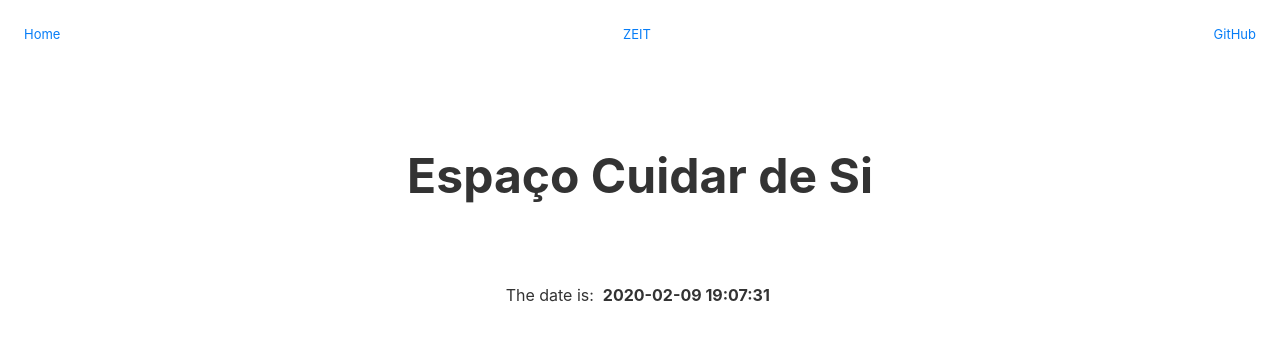
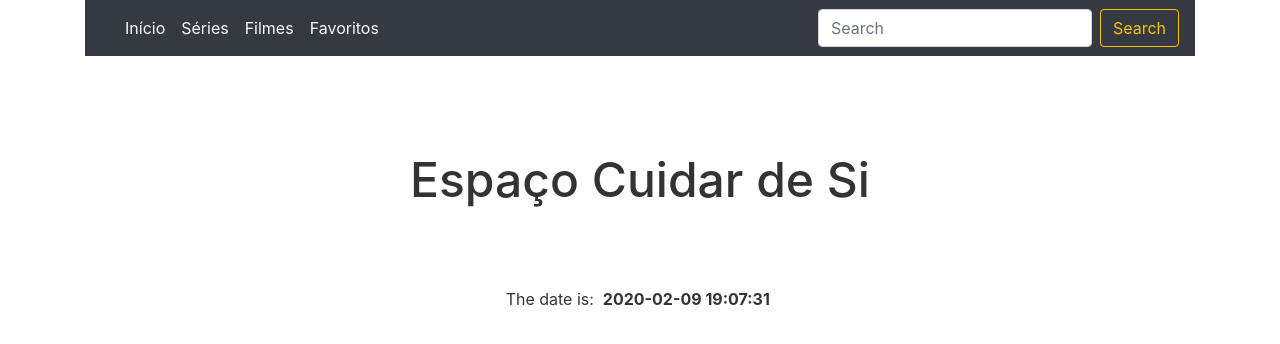
Before and after one commit to GabrielHenrichs/espacocuidardesi, a Next.js app: page / in a window 1280 px wide. Shown: the top 344 px of the page. Built offline with nearby package versions, Linux system fonts and the light colour scheme.

Commit message:
Inclusão do bootstrap, logo e navbar

```diff
--- a/components/head.js
+++ b/components/head.js
@@ -28,6 +28,7 @@ const Head = props => (
     <meta property="og:image" content={props.ogImage || defaultOGImage} />
     <meta property="og:image:width" content="1200" />
     <meta property="og:image:height" content="630" />
+    <link href="https://stackpath.bootstrapcdn.com/bootstrap/4.4.1/css/bootstrap.min.css" rel="stylesheet" integrity="sha384-Vkoo8x4CGsO3+Hhxv8T/Q5PaXtkKtu6ug5TOeNV6gBiFeWPGFN9MuhOf23Q9Ifjh" crossorigin="anonymous" />
   </NextHead>
 );
 
--- a/components/nav.js
+++ b/components/nav.js
@@ -1,56 +1,37 @@
 import React from 'react';
-import Link from 'next/link';
-
-const links = [
-  { href: 'https://zeit.co/now', label: 'ZEIT' },
-  { href: 'https://github.com/zeit/next.js', label: 'GitHub' },
-].map(link => {
-  link.key = `nav-link-${link.href}-${link.label}`;
-  return link;
-});
 
 const Nav = () => (
-  <nav>
-    <ul>
-      <li>
-        <Link href="/">
-          <a>Home</a>
-        </Link>
-      </li>
-      {links.map(({ key, href, label }) => (
-        <li key={key}>
-          <a href={href}>{label}</a>
-        </li>
-      ))}
-    </ul>
+  <div className="container mb-3">
+    <nav className="navbar navbar-expand-lg navbar-light bg-dark">
+      <a className="navbar-brand text-warning" href="#">
+        {/* <img src={Logo} alt="Logo Cuidar de Si" /> */}
+      </a>
+      <button className="navbar-toggler" type="button" data-toggle="collapse" data-target="#navbarSupportedContent" aria-controls="navbarSupportedContent" aria-expanded="false" aria-label="Toggle navigation">
+        <span className="navbar-toggler-icon"></span>
+      </button>
 
-    <style jsx>{`
-      :global(body) {
-        margin: 0;
-        font-family: -apple-system, BlinkMacSystemFont, Avenir Next, Avenir,
-          Helvetica, sans-serif;
-      }
-      nav {
-        text-align: center;
-      }
-      ul {
-        display: flex;
-        justify-content: space-between;
-      }
-      nav > ul {
-        padding: 4px 16px;
-      }
-      li {
-        display: flex;
-        padding: 6px 8px;
-      }
-      a {
-        color: #067df7;
-        text-decoration: none;
-        font-size: 13px;
-      }
-    `}</style>
-  </nav>
+      <div className="collapse navbar-collapse" id="navbarSupportedContent">
+        <ul className="navbar-nav mr-auto">
+          <li className="nav-item active">
+            <a className="nav-link text-light" href="#">Início <span className="sr-only">(current)</span></a>
+          </li>
+          <li className="nav-item">
+            <a className="nav-link text-light" href="#">Séries</a>
+          </li>
+          <li className="nav-item">
+            <a className="nav-link text-light" href="#">Filmes</a>
+          </li>
+          <li className="nav-item">
+            <a className="nav-link text-light" href="#">Favoritos</a>
+          </li>
+        </ul>
+        <form className="form-inline my-2 my-lg-0">
+          <input className="form-control mr-sm-2" type="search" placeholder="Search" aria-label="Search" />
+          <button className="btn btn-outline-warning my-2 my-sm-0" type="submit">Search</button>
+        </form>
+      </div>
+    </nav>
+  </div>
 );
 
 export default Nav;
--- a/pages/index.js
+++ b/pages/index.js
@@ -17,7 +17,7 @@ const Home = () => {
 
   return (
     <div>
-      <Head title="Home" />
+      <Head title="Cuidar de Si | Espaço de convivência diurno para idosos" />
       <Nav />
 
       <div className="hero">
@@ -111,6 +111,10 @@ const Home = () => {
           color: #333;
         }
       `}</style>
+
+    <script src="https://cdnjs.cloudflare.com/ajax/libs/jquery/3.4.1/jquery.min.js"></script>
+    <script src="https://cdn.jsdelivr.net/npm/popper.js@1.16.0/dist/umd/popper.min.js" integrity="sha384-Q6E9RHvbIyZFJoft+2mJbHaEWldlvI9IOYy5n3zV9zzTtmI3UksdQRVvoxMfooAo" crossorigin="anonymous"></script>
+    <script src="https://stackpath.bootstrapcdn.com/bootstrap/4.4.1/js/bootstrap.min.js" integrity="sha384-wfSDF2E50Y2D1uUdj0O3uMBJnjuUD4Ih7YwaYd1iqfktj0Uod8GCExl3Og8ifwB6" crossorigin="anonymous"></script>
     </div>
   );
 };
```
Also changed, not shown: 1 other file (tests, documents, lock files or other folders).
